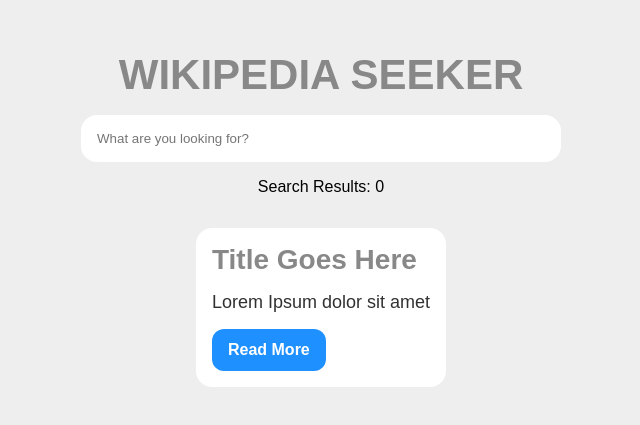
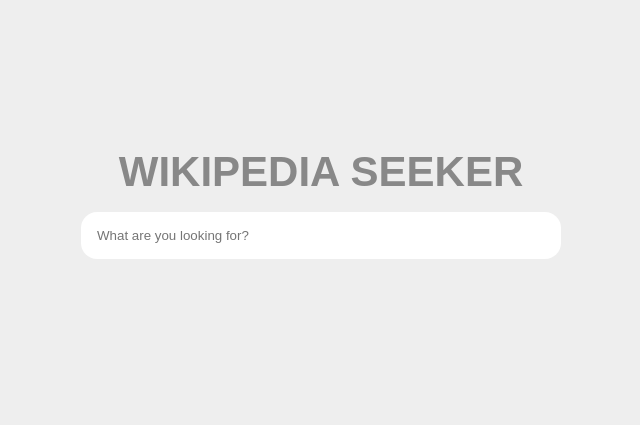
Before and after one commit to KendrickPC/wikipedia-viewer, a React (Create React App) app: page / in a window 1280 px wide. Shown: the part 173-598 px from the top of the page, without its empty margins (319-959 px from the left). Built offline with nearby package versions, Linux system fonts and the light colour scheme.

Commit message:
title and snippet loaded into view

```diff
--- a/src/App.js
+++ b/src/App.js
@@ -1,22 +1,55 @@
+import {useState} from 'react';
+
 function App() {
+  const [search, setSearch] = useState("")
+  const [results, setResults] = useState([]);
+  const [searchInfo, setSearchInfo] = useState({});
+
+  const handleSearch = async e => {
+    e.preventDefault();
+    if (search === '') return;
+
+    const endpoint = `https://en.wikipedia.org/w/api.php?action=query&list=search&prop=info&inprop=url&utf8=&format=json&origin=*&srlimit=20&srsearch=${search}`;
+
+    const response = await fetch(endpoint);
+    // console.log(response);
+    if (response.ok === false) {
+      throw Error(response.statusText)
+    }
+    const json = await response.json()
+    // console.log(json);
+    setResults(json.query.search);
+    setSearchInfo(json.query.searchinfo)
+  }
+
   return (
     <div className="App">
       <header>
         <h1>Wikipedia Seeker</h1>
-        <form className="search-box">
-          <input type="search" placeholder="What are you looking for?" />
+        <form className="search-box" onSubmit={handleSearch}>
+          <input
+            type="search"
+            placeholder="What are you looking for?"
+            value={search}
+            onChange={e => setSearch(e.target.value)}
+          />
 
         </form>
-        <p>Search Results: 0</p>
+        { (searchInfo.totalhits) ? <p>Search Results: {searchInfo.totalhits}</p> : ''}
       </header>
       <div className="results">
-        <div className="result">
-          <h3>Title Goes Here</h3>
-          <p>
-            Lorem Ipsum dolor sit amet
-          </p>
-          <a href="#">Read More</a>
-        </div>
+        {results.map( (result, i) => {
+          return (
+            <div className="result" key={i}>
+            <h3>{result.title}</h3>
+            <p>
+              {result.snippet}
+            </p>
+            <a href="#">Read More</a>
+          </div>
+          )
+        })}
+
       </div>
     </div>
   );
```
